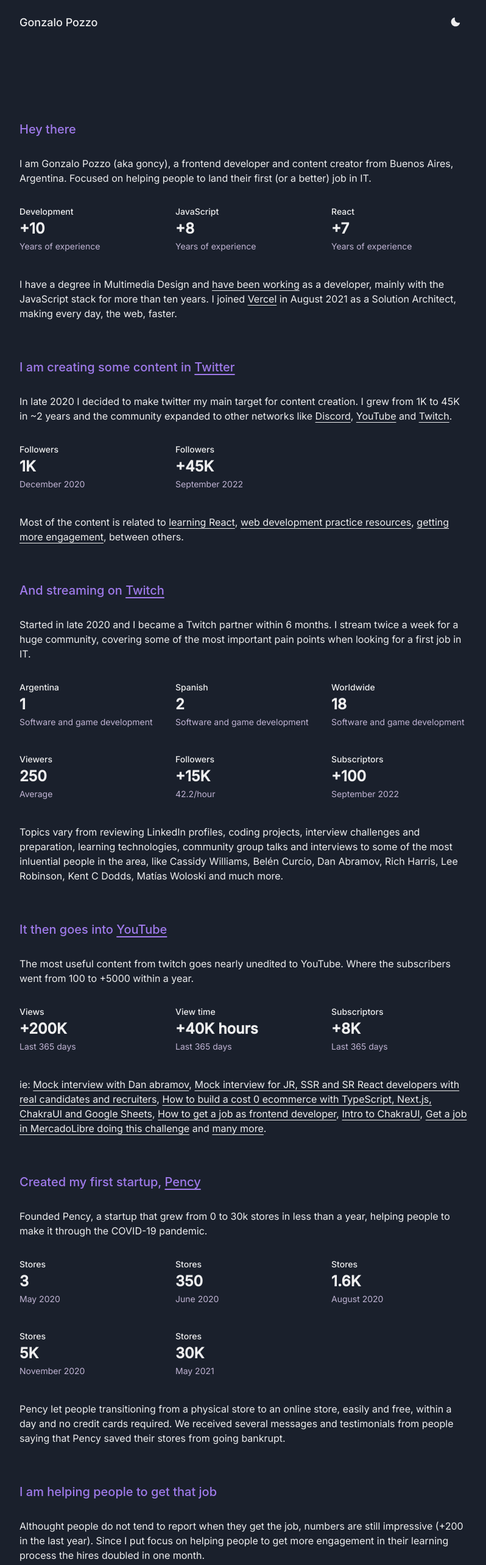
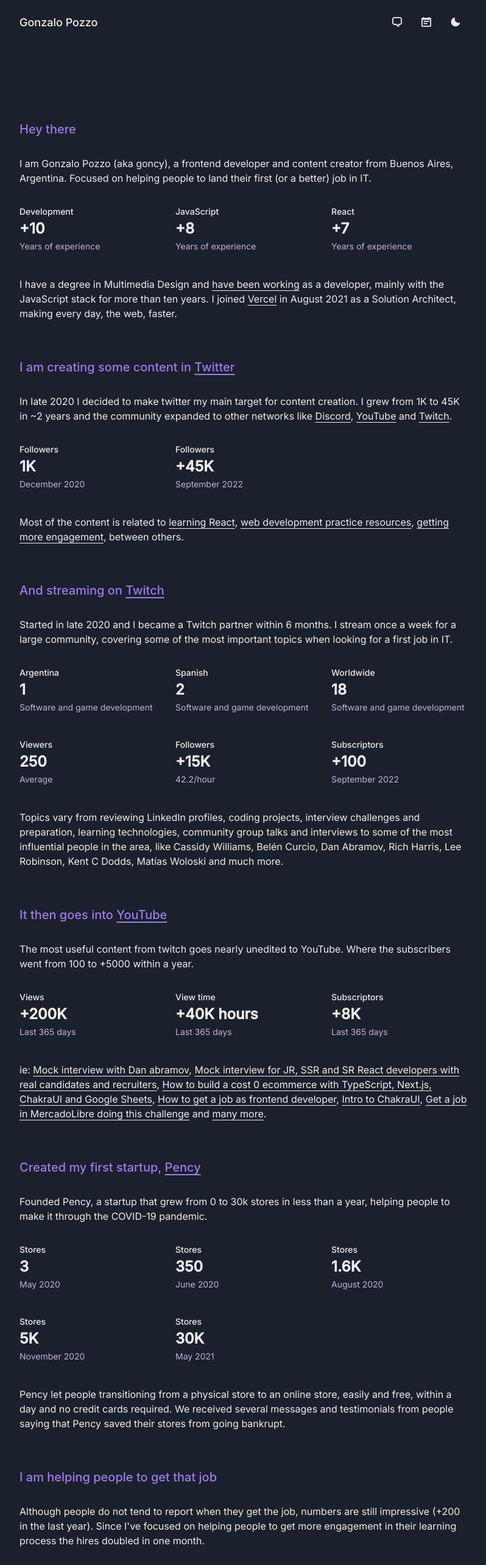
Before and after one commit to goncy/me, a Next.js app: page / in a window 1280 px wide. Shown: the top 2566 px of the page at 61% size, without its empty margins (240-1038 px from the left). Built offline with nearby package versions, Linux system fonts and the light colour scheme.

Commit message:
Add icons

```diff
--- a/pages/_app.tsx
+++ b/pages/_app.tsx
@@ -6,12 +6,13 @@ import {
   Container,
   Hide,
   IconButton,
+  Link,
   Stack,
   Text,
   useColorMode,
 } from "@chakra-ui/react";
 import Head from "next/head";
-import {MoonIcon, SunIcon} from "@chakra-ui/icons";
+import {CalendarIcon, ChatIcon, MoonIcon, SunIcon} from "@chakra-ui/icons";
 
 import theme from "../theme";
 
@@ -50,12 +51,20 @@ function App({Component, pageProps}: AppProps) {
               <Text as="h1" fontSize="lg" fontWeight={500} marginRight="auto">
                 Gonzalo Pozzo
               </Text>
+              <Stack direction="row">
+                <Link isExternal href="https://whatsapp.goncy.dev">
+                  <IconButton aria-label="whatsapp" icon={<ChatIcon />} variant="ghost" />
+                </Link>
+                <Link isExternal href="https://calendar.goncy.dev">
+                  <IconButton aria-label="calendar" icon={<CalendarIcon />} variant="ghost" />
+                </Link>
                 <IconButton
                   aria-label="color mode toggle"
                   icon={colorMode === "dark" ? <MoonIcon /> : <SunIcon />}
                   variant="ghost"
                   onClick={toggleColorMode}
                 />
+              </Stack>
             </Stack>
           </Hide>
           <Component {...pageProps} />
--- a/pages/index.tsx
+++ b/pages/index.tsx
@@ -130,9 +130,9 @@ const Home: NextPage = () => {
           </Heading>
 
           <Text>
-            Started in late 2020 and I became a Twitch partner within 6 months. I stream twice a
-            week for a huge community, covering some of the most important pain points when looking
-            for a first job in IT.
+            Started in late 2020 and I became a Twitch partner within 6 months. I stream once a week
+            for a large community, covering some of the most important topics when looking for a
+            first job in IT.
           </Text>
 
           <Grid gap={8} templateColumns="repeat(auto-fill, minmax(200px, 1fr))">
@@ -171,7 +171,7 @@ const Home: NextPage = () => {
           <Text>
             Topics vary from reviewing LinkedIn profiles, coding projects, interview challenges and
             preparation, learning technologies, community group talks and interviews to some of the
-            most inluential people in the area, like Cassidy Williams, Belén Curcio, Dan Abramov,
+            most influential people in the area, like Cassidy Williams, Belén Curcio, Dan Abramov,
             Rich Harris, Lee Robinson, Kent C Dodds, Matías Woloski and much more.
           </Text>
         </Stack>
@@ -294,9 +294,9 @@ const Home: NextPage = () => {
           </Heading>
 
           <Text>
-            Althought people do not tend to report when they get the job, numbers are still
-            impressive (+200 in the last year). Since I put focus on helping people to get more
-            engagement in their learning process the hires doubled in one month.
+            Although people do not tend to report when they get the job, numbers are still
+            impressive (+200 in the last year). Since I&apos;ve focused on helping people to get
+            more engagement in their learning process the hires doubled in one month.
           </Text>
 
           <Grid gap={8} templateColumns="repeat(auto-fill, minmax(200px, 1fr))">
```
Lines whose indentation alone changed are shown as unchanged.
